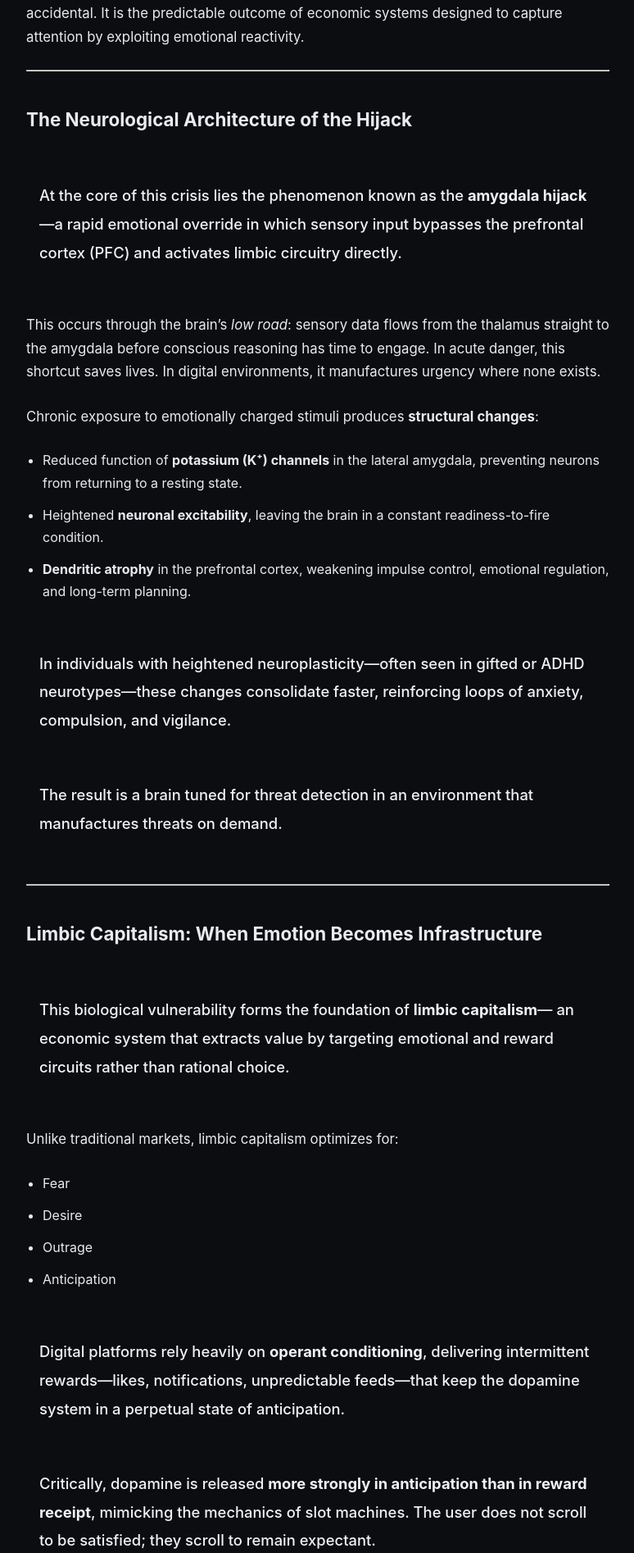
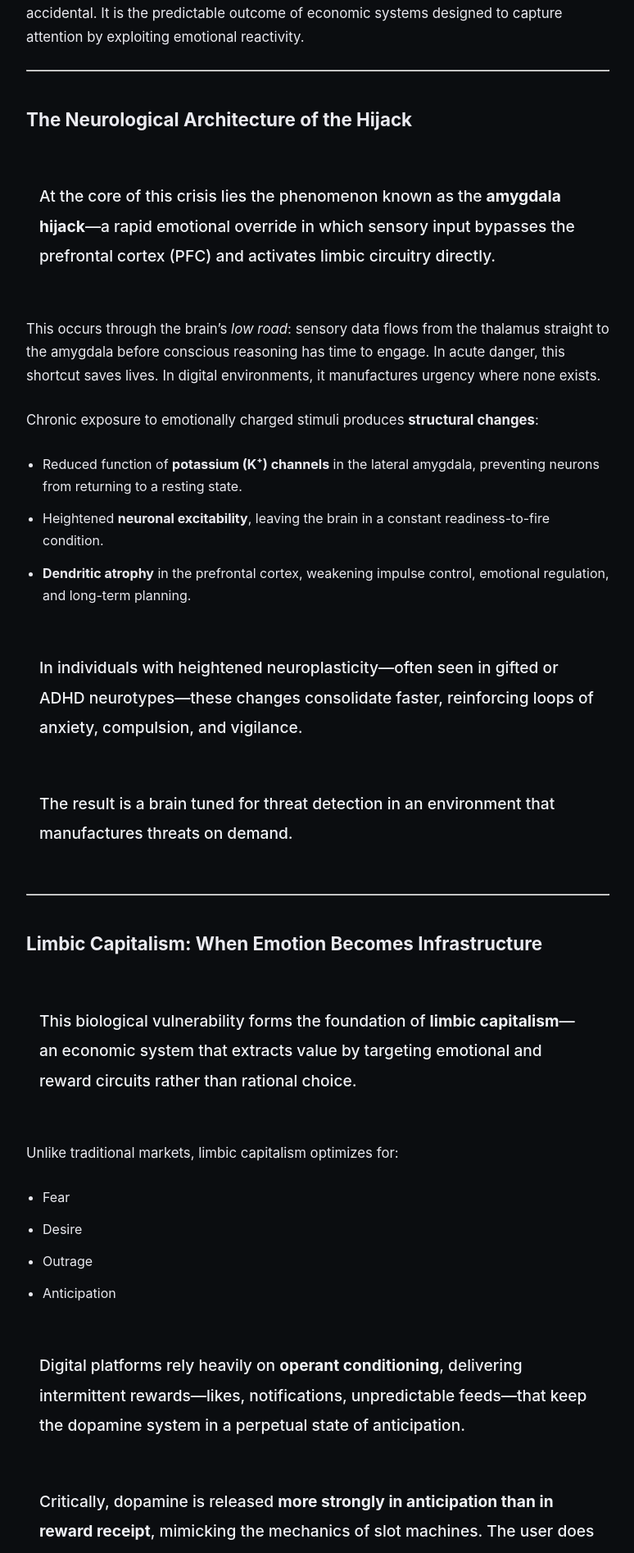
Before and after one commit to 996938039a-droid/996938039a-droid.github.io, a Jekyll site: the page built from _posts/2026-01-01-the-amygdalan-crisis-limbic-capitalism.md, in a window 1280 px wide. Shown: the part 1466-3360 px from the top of the page at 82% size, without its empty margins (252-1026 px from the left). Built offline with Jekyll 4.4.1, drawn with Linux system fonts in a browser that asks for light colours.

Commit message:
Update style.css

```diff
--- a/assets/style.css
+++ b/assets/style.css
@@ -448,7 +448,7 @@
 ================================ */
 
 .article-body .key-sentence {
-  font-size: 1.15rem;
+  font-size: 1.20rem;
   line-height: 1.9;
   color: #f0f2f6;
 
@@ -457,3 +457,39 @@
 
   font-weight: 500;
 }
+
+
+/* ===============================
+   SECTION PROGRESS (DOTS)
+================================ */
+
+.section-progress {
+  position: fixed;
+  right: 28px;
+  top: 50%;
+  transform: translateY(-50%);
+  display: flex;
+  flex-direction: column;
+  gap: 14px;
+  z-index: 9999;
+}
+
+.section-progress-dot {
+  width: 10px;
+  height: 10px;
+  border-radius: 50%;
+  background: rgba(255,255,255,0.25);
+  transition: background 0.3s ease, transform 0.3s ease;
+}
+
+.section-progress-dot.active {
+  background: var(--accent);
+  transform: scale(1.25);
+}
+
+/* Hide on mobile */
+@media (max-width: 768px) {
+  .section-progress {
+    display: none;
+  }
+}
```
